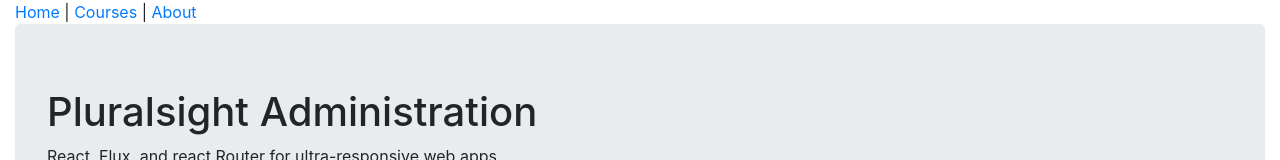
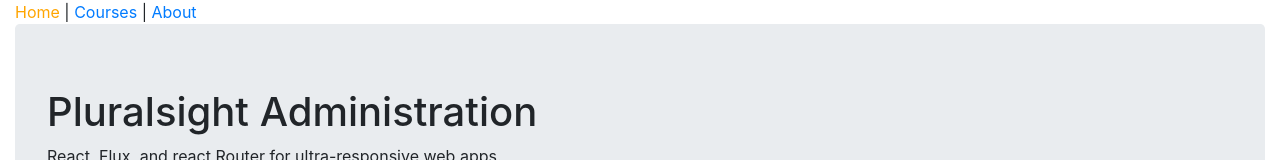
Before and after one commit to DustinChristians/course-pluralsight-react-flux, a React (Create React App) app in the folder ps-flux/: page / in a window 1280 px wide. Shown: the top 160 px of the page. Built offline with nearby package versions, Linux system fonts and the light colour scheme; no server answers.

Commit message:
Added NavLinks to the header.

```diff
--- a/ps-flux/src/components/common/Header.js
+++ b/ps-flux/src/components/common/Header.js
@@ -1,10 +1,24 @@
 import React from 'react';
+import { NavLink } from 'react-router-dom';
 
 function Header() {
+  const activeStyle = { color: 'orange' };
   return (
     <nav>
-      <a href='/'>Home</a> | <a href='/courses'>Courses</a> |{' '}
-      <a href='/about'>About</a>
+      {/* The "exact" syntax here says that this NavLink path should only match
+      if the URL is exactly "/". We need to do this or the "/courses" and "/about" route
+      will also have the activeStyle. */}
+      <NavLink activeStyle={activeStyle} exact to='/'>
+        Home
+      </NavLink>
+      {' | '}
+      <NavLink activeStyle={activeStyle} to='/courses'>
+        Courses
+      </NavLink>
+      {' | '}
+      <NavLink activeStyle={activeStyle} to='/about'>
+        About
+      </NavLink>
     </nav>
   );
 }
```
